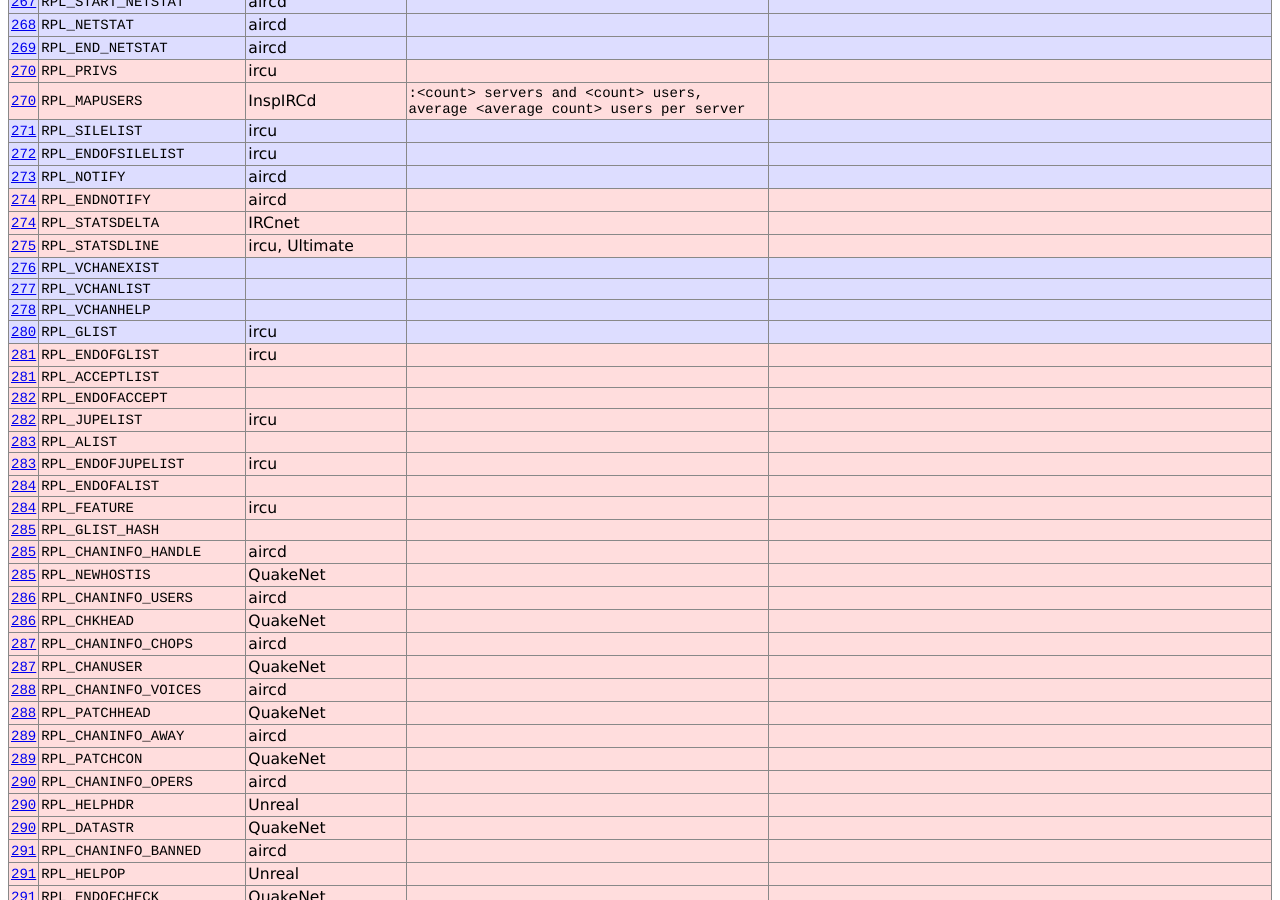
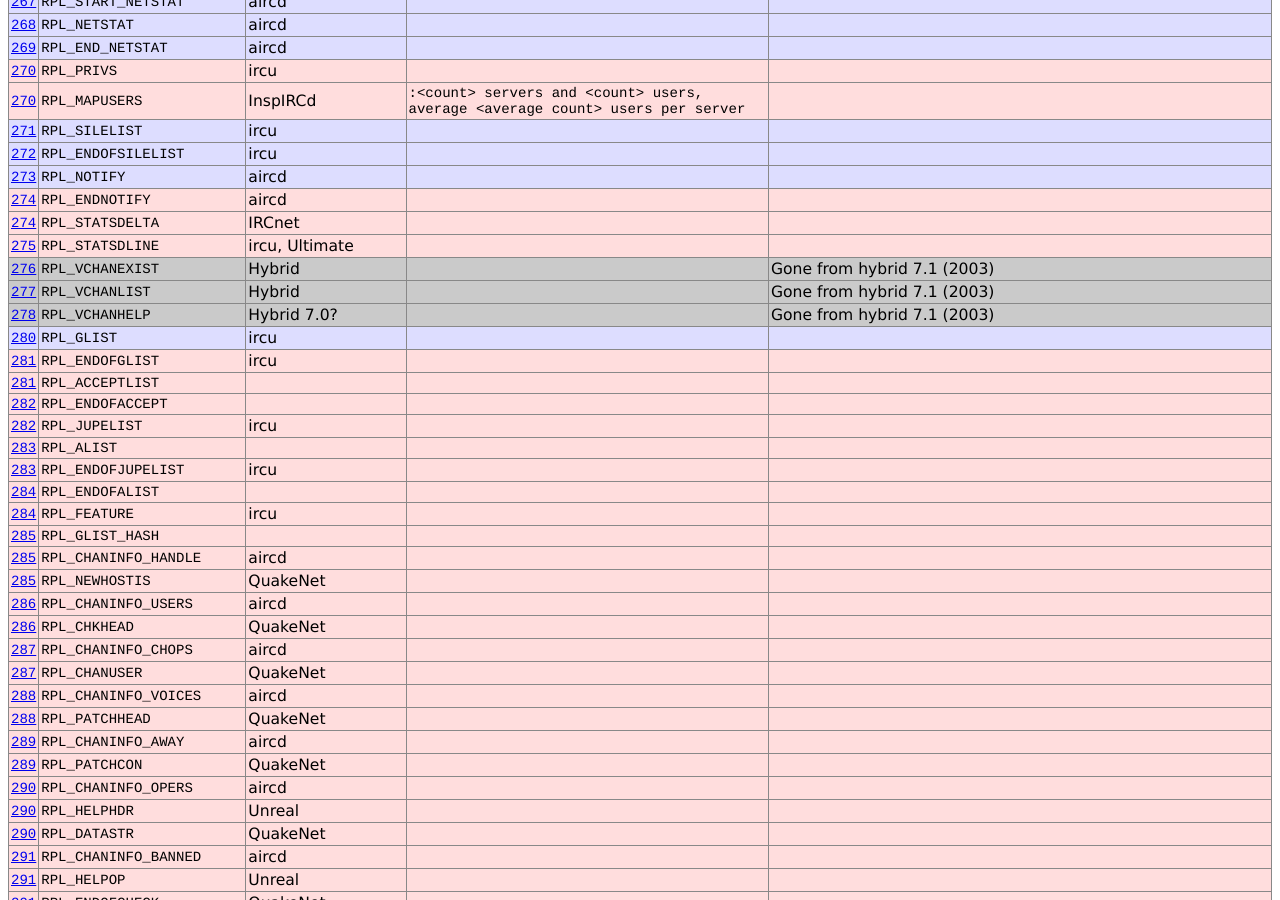
Before and after one commit to ircdocs/irc-defs, a Jekyll site: the page built from defs/ircnumerics.html, in a window 1280 px wide and 900 px high, scrolled down 3439 px. Built offline with Jekyll 4.4.1, drawn with Linux system fonts in a browser that asks for light colours.

Commit message:
ircnumerics: Mark RPL_VCHAN* (276-278) as obsolete
They were removed from hybrid 7.1 back in 2003, which says a lot about
the source of this info.

```diff
--- a/_data/ircnumerics.yaml
+++ b/_data/ircnumerics.yaml
@@ -862,14 +862,23 @@
     -
         name: RPL_VCHANEXIST
         numeric: "276"
+        origin: Hybrid
+        obsolete: true
+        comment: Gone from hybrid 7.1 (2003)
 
     -
         name: RPL_VCHANLIST
         numeric: "277"
+        origin: Hybrid
+        obsolete: true
+        comment: Gone from hybrid 7.1 (2003)
 
     -
         name: RPL_VCHANHELP
         numeric: "278"
+        origin: Hybrid 7.0?
+        obsolete: true
+        comment: Gone from hybrid 7.1 (2003)
 
     -
         name: RPL_GLIST
```
